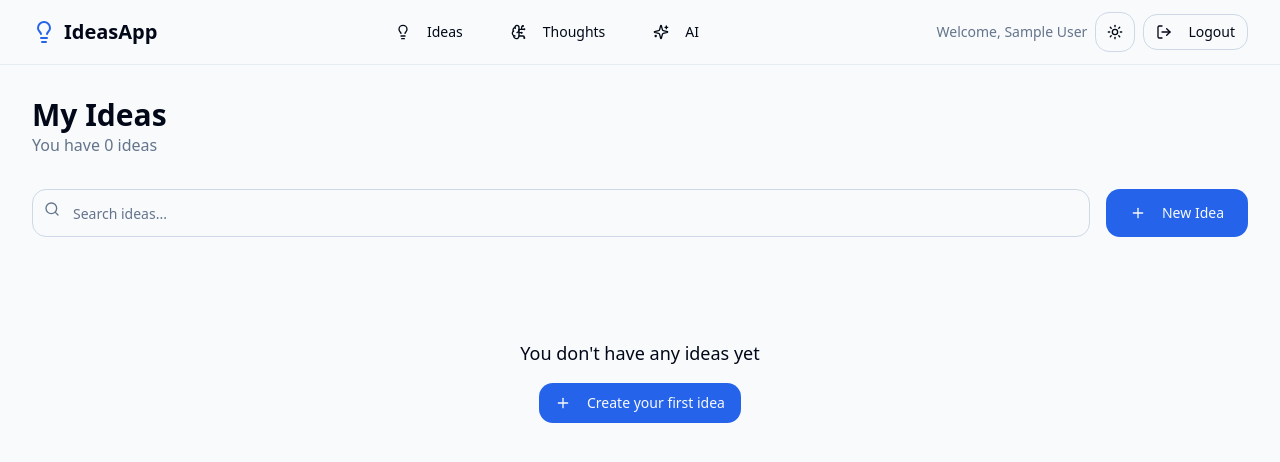
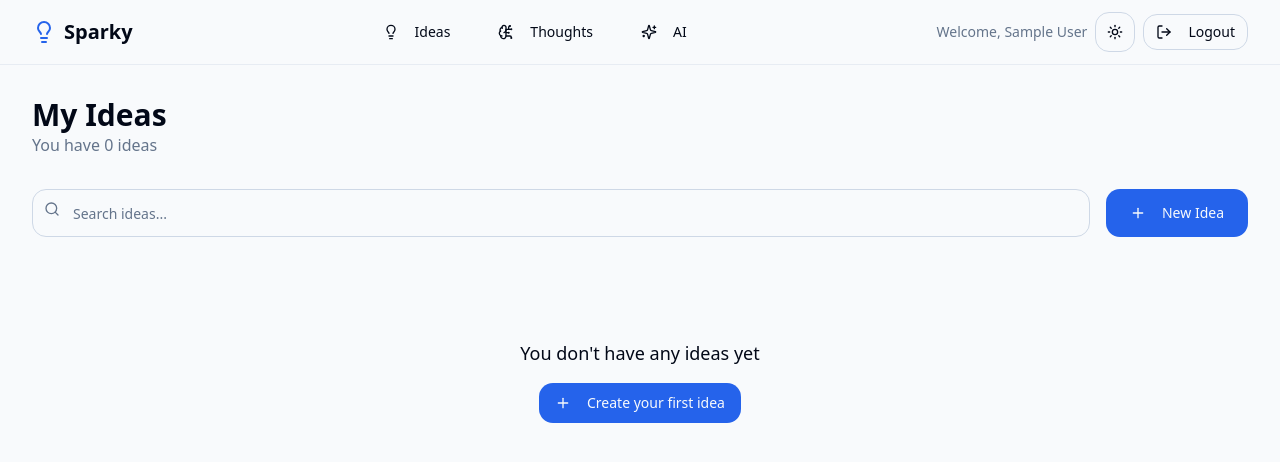
Before and after one commit to pulakit001/thought-trove-tracker, a React (Vite) app: page /dashboard in a window 1280 px wide. Shown: the top 462 px of the page. Built offline with nearby package versions, Linux system fonts and the light colour scheme; sample sign-in values are in the browser's storage.

Commit message:
Rename app to Sparky
Rename the app's name from IdeasApp to Sparky in the header and other relevant places.

```diff
--- a/index.html
+++ b/index.html
@@ -1,9 +1,10 @@
+
 <!DOCTYPE html>
 <html lang="en">
   <head>
     <meta charset="UTF-8" />
     <meta name="viewport" content="width=device-width, initial-scale=1.0" />
-    <title>thought-trove-tracker</title>
+    <title>Sparky</title>
     <meta name="description" content="Lovable Generated Project" />
     <meta name="author" content="Lovable" />
     <meta property="og:image" content="/og-image.png" />
--- a/src/components/layout/Header.tsx
+++ b/src/components/layout/Header.tsx
@@ -22,7 +22,7 @@ const Header: React.FC = () => {
         <div className="flex items-center cursor-pointer" onClick={() => navigate("/dashboard")}>
           <LightbulbIcon className="h-6 w-6 text-primary mr-2" />
           <span className="font-bold text-xl hidden sm:inline-block">
-            IdeasApp
+            Sparky
           </span>
         </div>
 
```
